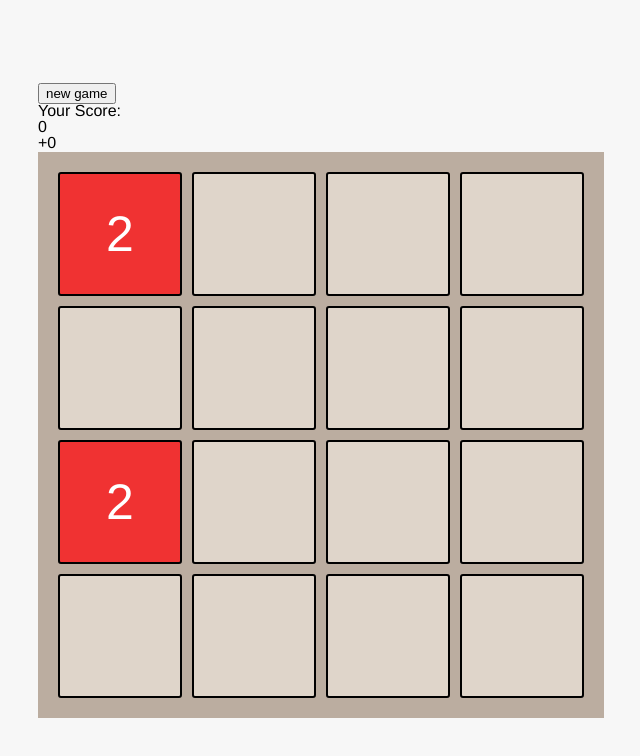
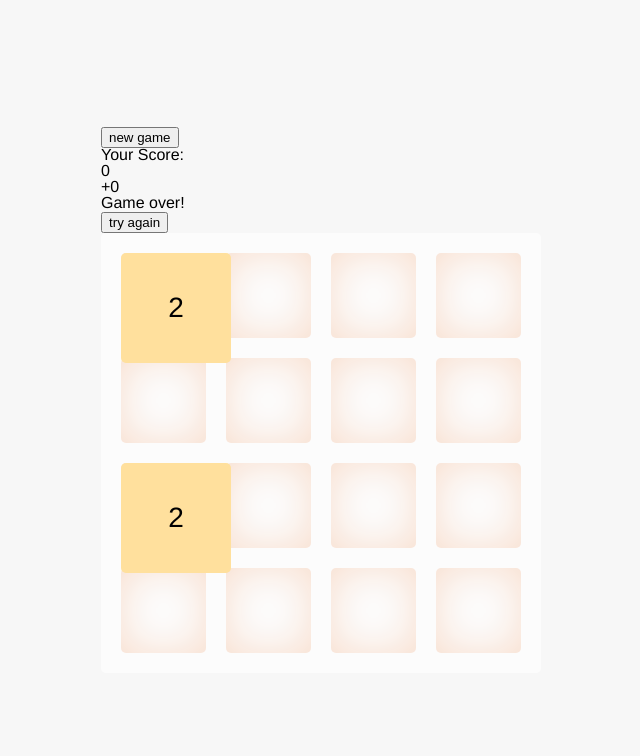
Before and after one commit to bairrada97/2048Game, a Vue app: page / in a window 1280 px wide. Shown: the top 756 px of the page, without its empty margins (319-959 px from the left). Built offline with nearby package versions, Linux system fonts and the light colour scheme.

Commit message:
UPD: fix bug

```diff
--- a/src/App.vue
+++ b/src/App.vue
@@ -39,6 +39,8 @@ export default {
 <style lang="scss">
 @import '@/styles/reset.scss';
 
+
+
 #app {
     font-family: 'Avenir', Helvetica, Arial, sans-serif;
     height: 100vh;
--- a/src/components/Game.vue
+++ b/src/components/Game.vue
@@ -6,13 +6,16 @@
     <p>{{scoreTotal}}</p>
     <span>+{{scoreNumber}}</span>
   </div>
-  <div class="gameOver" v-if="noPossibleMoves">
+  <div class="gameOver">
     <p>Game over!</p>
     <button type="button" name="button" @click="newGame">try again</button>
   </div>
   <div class="game">
-    <ul class="game__grid">
-      <Piece v-for="(piece, index) in board" :key="index" :piece="piece"/>
+    <ul class="game__grid" ref="grid">
+      <Piece v-for="(piece, index) in board" :key="index" :piece="piece" />
+    </ul>
+    <ul class="game__board">
+      <li v-for="piece in board" class="item"></li>
     </ul>
   </div>
 
@@ -42,71 +45,80 @@ export default {
       top: false,
       left: false,
       right: false,
-      noPossibleMoves: false,
-      win: false
+      isSlide: false,
+      isGameOver: true
+
 
     }
 
   },
   mounted() {
-    this.renderBoard();
-    this.addRandomNumber(2);
+    var that = this;
+    that.renderBoard();
+    that.addRandomNumber(2);
     window.addEventListener('keydown', ({
       keyCode
     }) => {
-      for (var i = 0; i < this.rowSize; i++) {
-        const collumn = this.board.filter(item => item.y == i);
+      that.isSlide = false;
+      that.isGameOver = true;
+      for (var i = 0; i < that.rowSize; i++) {
+        const collumn = that.board.filter(item => item.y == i);
         const reverseCollumn = collumn.map((item, index) => collumn[collumn.length - 1 - index]);
-        const row = this.board.filter(item => item.x == i);
+        const row = that.board.filter(item => item.x == i);
         const reverseRow = row.map((item, index) => row[row.length - 1 - index]);
 
         if (keyCode === 40) {
-          this.bottom = true;
-          this.combine(reverseCollumn);
-          this.bottom = false;
+          that.bottom = true;
+          that.combine(reverseCollumn);
+          that.bottom = false;
 
         }
         if (keyCode === 38) {
-          this.top = true;
-          this.combine(collumn);
-          this.top = false;
+          that.top = true;
+          that.combine(collumn);
+          that.top = false;
         }
         if (keyCode === 37) {
-          this.left = true;
-          this.combine(row);
-          this.left = false;
+          that.left = true;
+          that.combine(row);
+          that.left = false;
         }
         if (keyCode === 39) {
-          this.right = true;
-          this.combine(reverseRow);
-          this.right = false;
+          that.right = true;
+          that.combine(reverseRow);
+          that.right = false;
         }
 
       }
-      if (keyCode === 40 || keyCode === 38 || keyCode === 37 || keyCode === 39  ) {
+      if (keyCode === 40 || keyCode === 38 || keyCode === 37 || keyCode === 39) {
 
-          this.addRandomNumber(1);
-          // this.gameWon();
-          // if (this.win) console.log('game Won');
-          this.gameOver();
-          if ( this.noPossibleMoves) console.log('game Over');
-
+        if (that.isSlide) that.addRandomNumber(1);
+        const allFilled = this.board.filter((element) => element.numbers !== "");
+        if (allFilled.length === this.board.length && this.gameOver()) console.log('game Over');
 
       }
+
     });
 
 
   },
   methods: {
     renderBoard() {
-      for (let r = 0; r < 16; r++) {
+      let widthGrid = this.$refs.grid.clientWidth,
+        widthPiece = (widthGrid + 20) / this.rowSize;
+              console.log(widthPiece);
+      for (let r = 0; r < this.size; r++) {
         let x = Math.floor(r / this.rowSize),
-          y = r - (Math.floor(r / this.rowSize) * this.rowSize);
+          y =  r - (Math.floor(r / this.rowSize) * this.rowSize);
         this.board.push({
           x: x,
           y: y,
           id: r,
-          numbers: ""
+          numbers: "",
+          pos: {
+            left: (widthPiece * y ),
+            top: (widthPiece * x ),
+          }
         });
 
       }
@@ -118,11 +130,9 @@ export default {
         let randomTile = boardMap[Math.floor(Math.random() * boardMap.length)],
           randomNumber = Math.random() < 0.9 ? 2 : 4;
 
-        if (number == 1 && boardMap.length == 0) {
-          this.noPossibleMoves = true;
-        } else {
-          randomTile.numbers = randomNumber;
-        }
+
+        randomTile.numbers = randomNumber;
+
 
 
 
@@ -133,7 +143,6 @@ export default {
       var that = this;
       const getNumber = collumn.filter(item => item.numbers !== "");
       let getEmpty = "";
-      this.NoPossibleMoves = false;
       for (let element of getNumber) {
 
         if (that.top) getEmpty = collumn.filter(item => item.x < element.x && item.numbers == "");
@@ -144,37 +153,52 @@ export default {
         const [firstIndex] = getEmpty;
 
         if (getEmpty.length > 0) {
-          firstIndex.numbers = element.numbers;
-          element.numbers = "";
-          this.NoPossibleMoves = false;
-        } else {
+          const newLeft = element.pos.left,
+                newTop = element.pos.top,
+                newX = element.x,
+                newY = element.y
 
-          continue
+          element.pos.left = firstIndex.pos.left;
+          element.pos.top = firstIndex.pos.top;
+          element.x = firstIndex.x;
+          element.y = firstIndex.y;
 
+          firstIndex.pos.left = newLeft;
+          firstIndex.pos.top = newTop;
+          firstIndex.x = newX;
+          firstIndex.y = newY;
+
+          //firstIndex.numbers = element.numbers;
+          console.log(element, element);
+
+
+          //
+          // element.numbers = "";
+          that.isSlide = true;
         }
-        this.NoPossibleMoves = true;
+
 
       }
-
 
     },
     sumNumbers(row) {
 
       for (var i = 0; i < row.length - 1; i++) {
-        if (row[i].numbers == row[i + 1].numbers) {
+        let sum = row[i].numbers != "" && row[i + 1].numbers != "" ? row[i].numbers == row[i + 1].numbers : false;
+        if (sum) {
           row[i].numbers += row[i + 1].numbers;
           this.scoreNumber = ~~row[i].numbers;
           this.scoreTotal += ~~row[i].numbers;
 
           row[i + 1].numbers = "";
-
+          this.isSlide = true;
         }
       }
     },
     combine(collumn) {
       this.slide(collumn);
       this.sumNumbers(collumn);
-      this.slide(collumn);
+      //this.slide(collumn);
 
     },
     newGame() {
@@ -184,27 +208,34 @@ export default {
       this.scoreTotal = 0;
     },
     gameOver() {
-      for (var i = 0; i < this.board.length; i++) {
-        if (this.board[i].number !== "") {
+      for (var i = 0; i < this.rowSize; i++) {
+        const collumn = this.board.filter(item => item.y == i);
+        const reverseCollumn = collumn.map((item, index) => collumn[collumn.length - 1 - index]);
+        const row = this.board.filter(item => item.x == i);
+        const reverseRow = row.map((item, index) => row[row.length - 1 - index]);
 
-          continue;
-        }else{
-            this.noPossibleMoves = false;
-          return
+        for (var j = 0; j < this.rowSize - 1; j++) {
+          if (collumn[j].numbers == collumn[j + 1].numbers && collumn[j].numbers !== " ") this.isGameOver = false;
+          if (row[j].numbers == row[j + 1].numbers && row[j].numbers != "") this.isGameOver = false;
+          if (reverseCollumn[j].numbers == reverseCollumn[j + 1].numbers && reverseCollumn[j].numbers != "") this.isGameOver = false;
+          if (reverseRow[j].numbers == reverseRow[j + 1].numbers && reverseRow[j].numbers != "") this.isGameOver = false;
         }
 
-        this.noPossibleMoves = true;
 
       }
+    },
+    // gameWon() {
+    //   for (var i = 0; i < this.board.length; i++) {
+    //     if (this.board[i].numbers === 2048) this.win = true;
+    //   }
+    //   return false;
+    // }
+  },
+  computed:{
+    getPosition(){
 
-    },
-    gameWon() {
-      for (var i = 0; i < this.board.length; i++) {
-        if (this.board[i].numbers === 2048) this.win = true;
-      }
-      return false;
     }
-  },
+  }
 
 
 }
@@ -212,18 +243,99 @@ export default {
 
 <!-- Add "scoped" attribute to limit CSS to this component only -->
 <style  lang="scss">
+@mixin lg {
+   @media screen and (max-width: 850px), screen and (max-height: 800px) {
+      @content;
+   }
+}
+@mixin md {
+   @media screen and (max-width: 650px), screen and (max-height: 800px) {
+      @content;
+   }
+}
+
+@mixin sm {
+   @media screen and (max-width: 500px), screen and (max-height: 700px) {
+      @content;
+   }
+}
 .game {
+    position: relative;
     padding: 20px;
-    box-sizing: border-box;
-    background: #bbada0;
+    display: flex;
+    justify-content: center;
+    align-items: center;
+    background: rgba(255,255,255, 0.7);
+    border-radius: 5px;
+
+    @include sm {
+         padding: 10px;
+         }
 
     &__grid {
+        width: 500px;
+        height: 500px;
         display: grid;
         grid-template-columns: repeat(4, 1fr);
-        border-radius: 6px;
-        grid-row-gap: 10px;
-        grid-column-gap: 10px;
+        grid-column-gap: 20px;
+        grid-row-gap: 20px;
+        margin: 0;
+        padding: 0;
+        transition: all 0.5s ease;
+        position: absolute;
+
+        @include md {
+           width: 400px;
+           height: 400px;
+        }
+
+        @include sm {
+           width: 280px;
+           height: 280px;
+           grid-column-gap:10px;
+           grid-row-gap: 10px;
+        }
+    }
+
+    &__board{
+      width: 500px;
+      height: 500px;
+      display: grid;
+      grid-template-columns: repeat(4, 1fr);
+      grid-column-gap: 20px;
+      grid-row-gap: 20px;
+      margin: 0;
+      padding: 0;
+      transition: all 0.5s ease;
+
+      @include md {
+         width: 400px;
+         height: 400px;
+      }
+
+      @include sm {
+         width: 280px;
+         height: 280px;
+         grid-column-gap:10px;
+         grid-row-gap: 10px;
+      }
+    }
+
+    .item {
+        width: 100%;
+        height: 100%;
+        border-radius: 5px;
+        box-shadow: inset 0 0 40px 0 darken(#fdf5f0, 8%);
+        position: relative;
+        display: flex;
+        justify-content: center;
+        align-items: center;
+        transition: 100ms all ease;
+
+
 
     }
+
+
 }
 </style>
--- a/src/components/Piece.vue
+++ b/src/components/Piece.vue
@@ -1,5 +1,7 @@
 <template>
-<li :style="{background: addColor}"  class="item" :data-x="piece.x" :data-y="piece.y">{{piece.numbers}}</li>
+
+  <p :style="{background: addColor, transform: `translate(${piece.pos.left}px, ${piece.pos.top}px)`}" class="piece" :data-x="piece.x" :data-y="piece.y" :data-left=" piece.pos.left" :data-top="piece.pos.top">{{piece.numbers}}</p>
+
 </div>
 
 </div>
@@ -12,58 +14,77 @@ export default {
   data() {
     return {
       color: "",
-      colors:{
-        "2":{
-          color: "#f03232"
+      colors: {
+        "2": {
+          bgColor: "#ffe09d",
+          color: "darken(#ffe09d, 35%)"
         },
-        "4":{
-          color: "#d28787"
+        "4": {
+          bgColor: "#ecb562",
+          color: "lighten(#ecb562, 25%)"
         },
-        "8":{
-          color: "#86882a"
+        "8": {
+          bgColor: "#e89355",
+          color: "lighten(#ecb562, 25%)"
         },
-        "16":{
-          color: "#ffd093"
+        "16": {
+          bgColor: "#f1cec6",
+          color: "darken(#f1cec6, 20%)"
         },
-        "32":{
-          color: "#3f42bb"
+        "32": {
+          bgColor: "#eb8a7b",
+          color: "lighten(#eb8a7b, 20%)"
         },
-        "64":{
-          color: "#2ea0d8"
+        "64": {
+          bgColor: "#d75c48",
+          color: "lighten(#d75c48, 30%)"
         },
-        "128":{
-          color: "#2ed86b"
+        "128": {
+          bgColor: "#bae3db",
+          color: "darken(#bae3db, 35%)"
         },
-        "256":{
-          color: "#3a2e13"
+        "256": {
+          bgColor: "#81c7b8",
+          color: "darken(#81c7b8, 30%)"
         },
-        "512":{
-          color: "#520505"
+        "512": {
+          bgColor: "#36857b",
+          color: "lighten(#36857b, 30%)"
         },
-        "1024":{
-          color: "#0c72a5"
+        "1024": {
+          bgColor: "#d4ddea",
+          color: "darken(#d4ddea, 30%)"
         },
-        "2048":{
-          color: "#072331"
+        "2048": {
+          bgColor: "#acc3de",
+          color: "lighten(#acc3de, 30%)"
         },
-        "more":{
-          color: "#000000"
+        "4096": {
+          bgColor: "#7084a1",
+          color: "lighten(#7084a1, 30%)"
+        },
+        "8192": {
+          bgColor: "#39537a",
+          color: "lighten(#39537a, 32%)"
+        },
+        "more": {
+          bgColor: "#69597a",
+          color: "lighten(#69597a, 35%)"
         }
       }
 
     }
   },
   computed: {
-    addColor(){
-      if(this.piece.numbers != 0 && this.piece.numbers <= 2048){
+    addColor() {
+      if (this.piece.numbers != 0 && this.piece.numbers <= 2048) {
         let number = "" + this.piece.numbers;
-        return this.colors[number].color;
-      }else if(this.piece.numbers > 2048){
-        return this.colors["more"].color
+        return this.colors[number].bgColor;
+      } else if (this.piece.numbers > 2048) {
+        return this.colors["more"].bgColor;
       }
+    },
 
-
-    }
   }
 
 }
@@ -71,16 +92,45 @@ export default {
 
 <!-- Add "scoped" attribute to limit CSS to this component only -->
 <style  lang="scss">
-.item {
-    width: 120px;
-    height: 120px;
-    background: rgba(238, 228, 218, 0.73);
-    border: 2px solid black;
-    border-radius: 3px;
+@mixin lg {
+   @media screen and (max-width: 850px), screen and (max-height: 800px) {
+      @content;
+   }
+}
+@mixin md {
+   @media screen and (max-width: 650px), screen and (max-height: 800px) {
+      @content;
+   }
+}
+
+@mixin sm {
+   @media screen and (max-width: 500px), screen and (max-height: 700px) {
+      @content;
+   }
+}
+
+
+.piece {
+    width: 100%;
+    height: 100%;
+    max-width: 110px;
+    max-height: 110px;
+    border-radius: 5px;
     display: flex;
+    justify-content: center;
     align-items: center;
-    justify-content: center;
-    font-size: 50px;
-    color: white;
+    font-weight: 500;
+    font-size: 45px;
+    position: absolute;
+    z-index: 1;
+    transition: 100ms all ease;
+
+    @include md {
+        font-size: 28px;
+    }
+
+    @include sm {
+        font-size: 22px;
+    }
 }
 </style>
```
